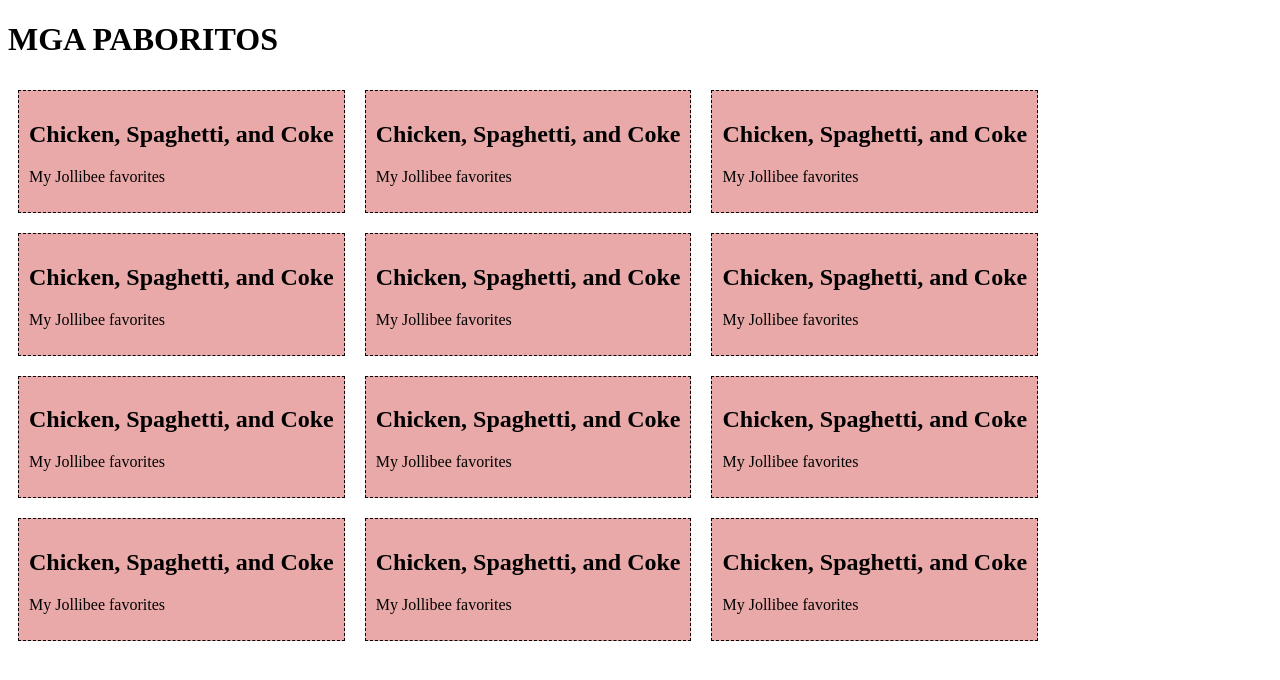
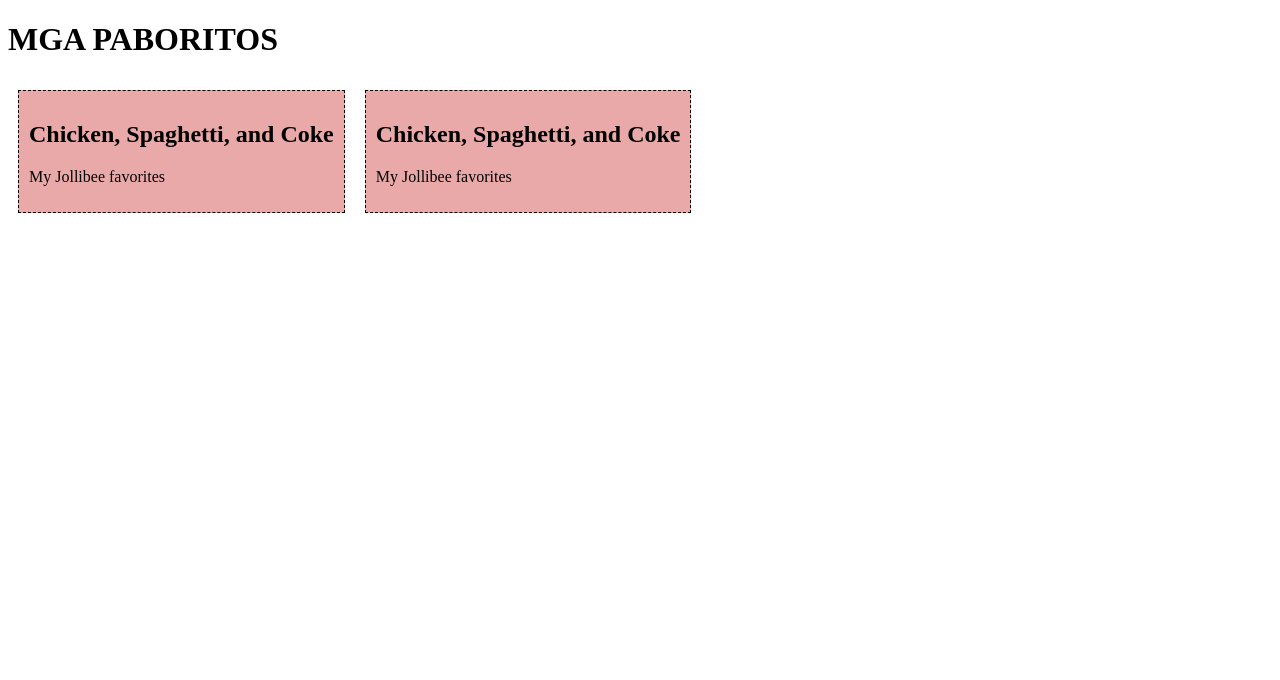
Before and after one commit to lgbncb/webprog-sf241-vuejs, a Vue app in the folder firstsfc/: page / in a window 1280 px wide. Shown: the top 680 px of the page. Built offline with nearby package versions, Linux system fonts and the light colour scheme.

Commit message:
Fix another issue 02

```diff
--- a/firstsfc/src/App.vue
+++ b/firstsfc/src/App.vue
@@ -1,15 +1,5 @@
 <template>
   <h1>MGA PABORITOS</h1>
-  <food-item/>
-  <food-item/>
-  <food-item/>
-  <food-item/>
-  <food-item/>
-  <food-item/>
-  <food-item/>
-  <food-item/>
-  <food-item/>
-  <food-item/>
   <food-item/>
   <food-item/>
 </template>
```
